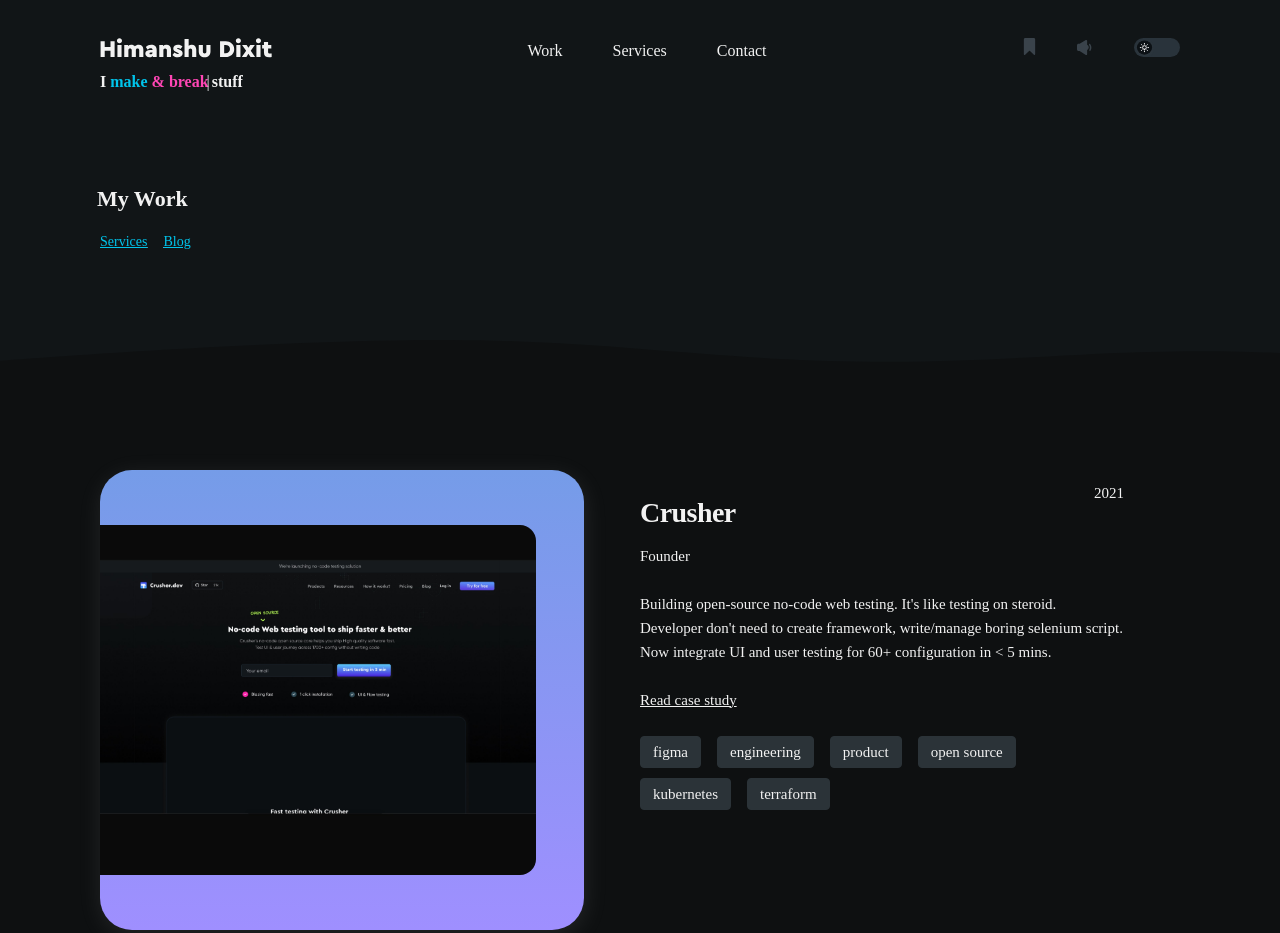
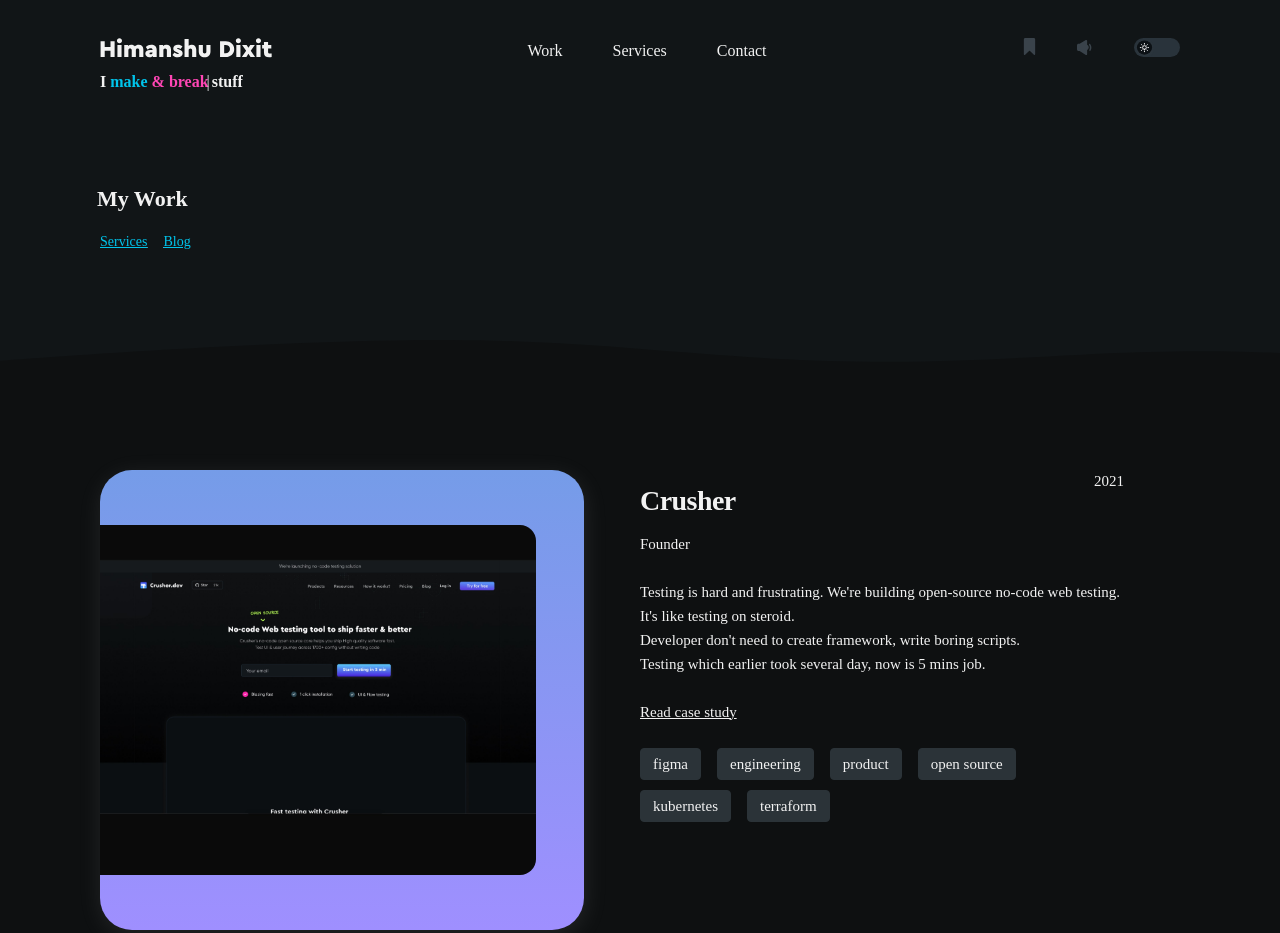
Before and after one commit to himanshu-dixit/personal-gatsby-website, a Gatsby site: page /work in a window 1280 px wide. Shown: the top 933 px of the page. Built offline with nearby package versions, Linux system fonts and the light colour scheme; Gatsby itself is replaced by a stand-in of ours; a web font is replaced by a local one.

Commit message:
Update work

```diff
--- a/src/pages/work.tsx
+++ b/src/pages/work.tsx
@@ -16,8 +16,8 @@
     background: `linear-gradient(180deg, #759CE8 0%, #9F8FFF 100%)`,
     image: "/images/work/crusher.jpg",
     position: "Founder",
-    desc: `Building open-source no-code web testing. It's like testing on steroid.<br/>
-    Developer don't need to create framework, write/manage boring selenium script. <br/>Now integrate UI and user testing for 60+ configuration in < 5 mins.<br/>
+    desc: `Testing is hard and frustrating. We're building open-source no-code web testing. It's like testing on steroid.<br/>
+    Developer don't need to create framework, write boring scripts. <br/>Testing which earlier took several day, now is 5 mins job.<br/>
     `,
     tags: "figma,engineering, product, open source, kubernetes, terraform",
     rightAligned: false,
@@ -28,7 +28,9 @@
     background: `linear-gradient(180deg, #F253B2 0%, #FF9D7E 100%)`,
     image: "/images/work/headout.jpg",
     position: "Full stack engineer",
-    desc: `Worked and led several project e2e across frontend, backend and devops
+    desc: `Worked as full stack dev for US based travel startup processing over 10mn$ GMV/month. <br/>
+    Worked on executed crucial project e2e to increase CVR, onboard new supply partner, improve performance and architecting system.<br/>
+    Worked solo and on team e2e across frontend, backend and devops.
    `,
     tags:
       "React,Next, Tailwind, Style Component, Kotlin, Docker, Beanstalk, AWS, Kotlin, Java, Spring, Webpack, Django Admin",
@@ -40,7 +42,9 @@
     position: "Full stack engineer",
     background: `linear-gradient(180deg, #FFEE59 0%, #AADC6A 100%)`,
     image: "/images/work/consulting.jpg",
-    desc: `Consulted YC startups in dev tool space to help with MVP development till demo day.`,
+    desc: `Consulted YC startups in dev tool spaces and one 500 startup. Worked on Webpack, Ant Design and devops.<br/>
+    For detailed outlook on what I did, get in touch with me.
+    `,
     tags: "Frontend,Backend, React, Webpack, Javascript, NextJS",
     rightAligned: false,
   },
@@ -54,7 +58,7 @@
     <br/>
     Created framework to add new social network < 5 mins
     <br/>
-    Added support for over 30+ network. Used by 6000 > websites.
+    Added support for over 30+ network. Currently used by 6000 > websites.
     `,
     tags: "PHP,oAuth,Symfony,Drupal, Doctrine",
     rightAligned: true,
@@ -65,7 +69,9 @@
     position: "Cofounder",
     background: `linear-gradient(180deg, #759CE8 0%, #9F8FFF 100%)`,
     image: "/images/work/sveet.jpg",
-    desc: `Built in-dine ordering system and loyalty system to retarget visitors for cafes/QSR. <br/>
+    desc: `Ordering in cafes, sucks? We built mobile app to order and deliver to your table in 5 mins<br/>
+        And loyalty system to retarget visitors for cafes/QSR.<br/>
+        Integrated with differeny POS across cafe, theatres and hotels.<br/>
         Piloted in 3 cafes and processed 4000+ ordered. <br/>
         Built entire design and PWA e2e using react, go and socket.io
    `,
@@ -78,8 +84,9 @@
     position: "Full stack engineer",
     background: `linear-gradient(180deg, #F253B2 0%, #FF9D7E 100%)`,
     image: "/images/work/rizort.jpg",
-    desc: `Designed and built E2E conceirge app in <10 days  <br/>
-        Created vacation experience UI and revamped checkout page.<br/>
+    desc: `Designed and built E2E conceirge app in <10 days.<br/>
+        Created vacation experience UI and revamped checkout page in early stages.<br/>
+        Worked closely with experience founders.<br/>
         Built e2e system to automatically adjust price based on competitor analysis for 2000+ entities
    `,
     tags: "Frontend,Backend, Data Modelling, ELT",
```
